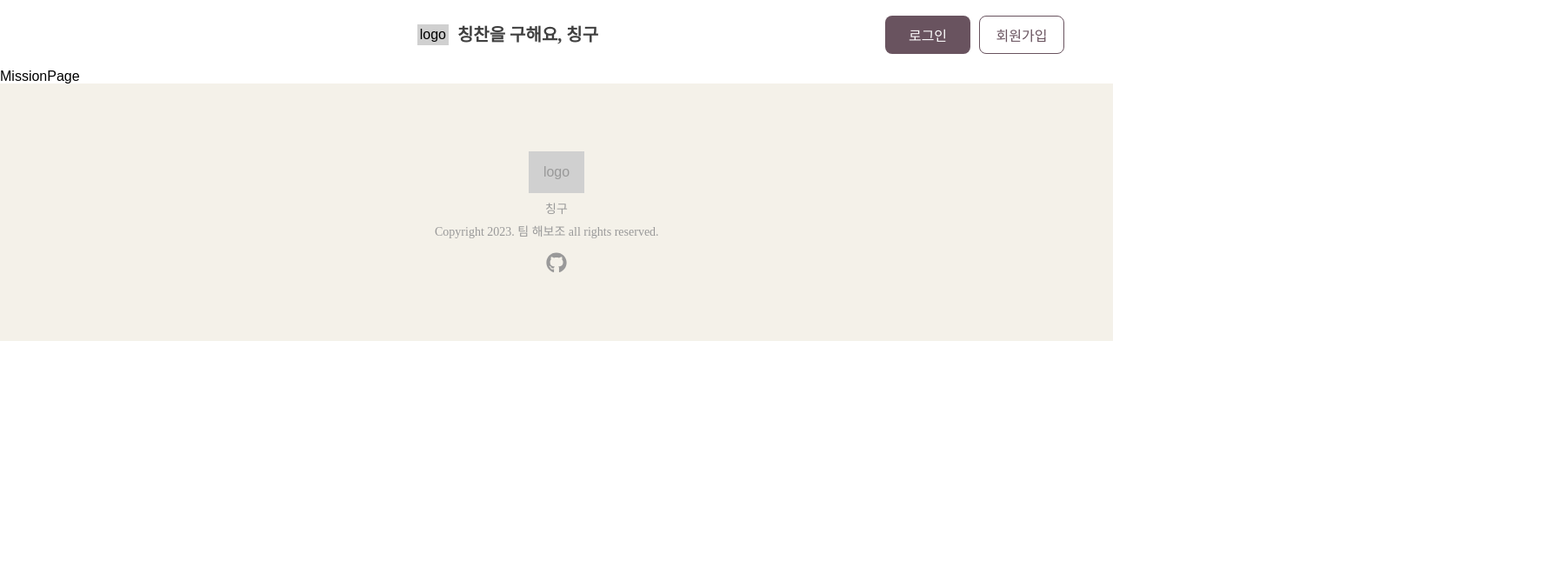
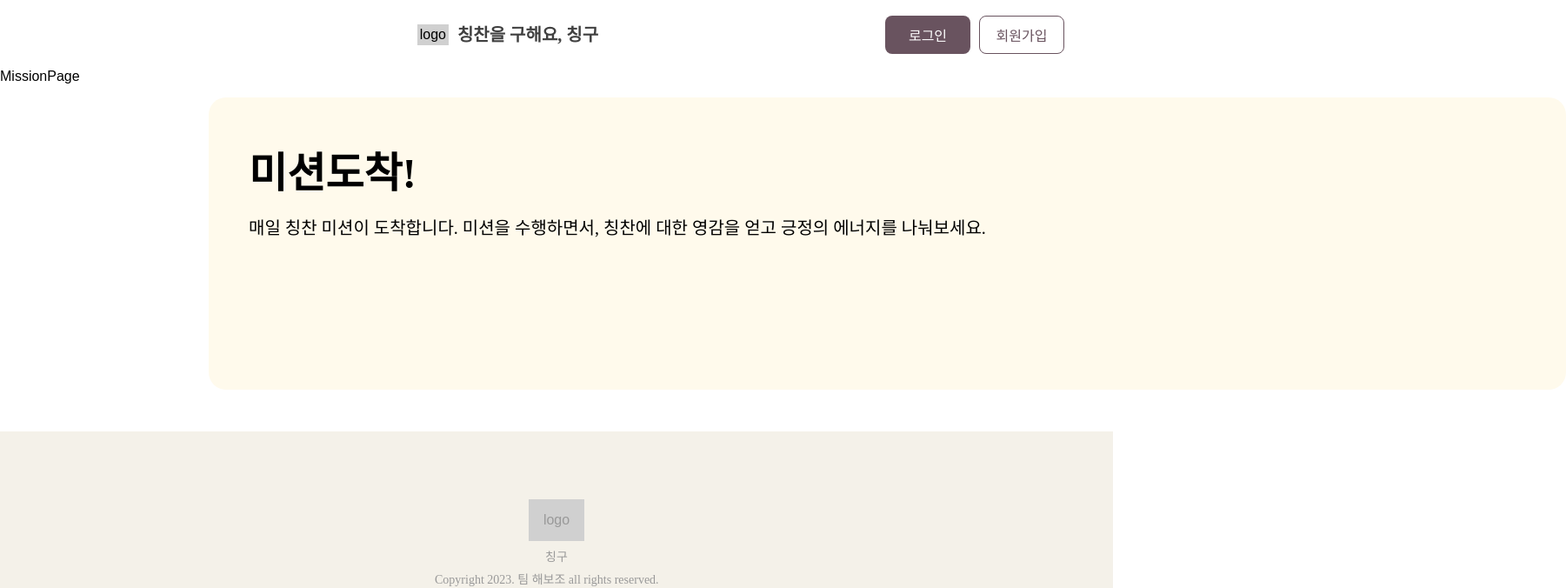
Before and after one commit to DHyeonJ/Compliment, a React (Create React App) app: page /missionpage in a window 1280 px wide. Shown: the top 676 px of the page at 87% size, 1801 px wide, since content can reach past the window. Built offline with nearby package versions, Linux system fonts and the light colour scheme; no server answers.

Commit message:
Chore.미션페이지 작업전 백업입니다.

```diff
--- a/src/pages/MissionPage/MissionPage.tsx
+++ b/src/pages/MissionPage/MissionPage.tsx
@@ -1,7 +1,53 @@
 import React from 'react'
+import { auth } from '../../firebase'
+import { styled } from 'styled-components'
 
 function MissionPage() {
-  return <div>MissionPage</div>
+  const user = auth.currentUser
+  const loggedInUserEmail = user ? user.email : null
+
+  return (
+    <>
+      <div>MissionPage</div>
+      <MissionTextArea>
+        <MissionTitle>미션도착!</MissionTitle>
+        <MissionText>매일 칭찬 미션이 도착합니다. 미션을 수행하면서, 칭찬에 대한 영감을 얻고 긍정의 에너지를 나눠보세요.</MissionText>
+      </MissionTextArea>
+    </>
+  )
 }
 
 export default MissionPage
+
+const MissionTextArea = styled.div`
+  width: 1440px;
+  height: 240px;
+  padding: 48px 72px 48px 46px;
+  align-items: center;
+  align-self: stretch;
+  border-radius: 20px;
+  background: #fffaec;
+  color: #000000;
+  margin-left: 240px;
+  margin-right: 240px;
+  margin-top: 16px;
+  margin-bottom: 48px;
+  padding: 48px 75px 48px 46px;
+`
+const MissionTitle = styled.div`
+  color: #000;
+  font-family: LINE Seed Sans KR;
+  font-size: 48px;
+  font-style: normal;
+  font-weight: 700;
+  line-height: normal;
+  margin-bottom: 16px;
+`
+const MissionText = styled.div`
+  color: #000;
+  font-family: LINE Seed Sans KR;
+  font-size: 20px;
+  font-style: normal;
+  font-weight: 400;
+  line-height: 32px; /* 160% */
+`
--- a/src/pages/user/Mypage.jsx
+++ b/src/pages/user/Mypage.jsx
@@ -1,7 +1,14 @@
-import React from 'react'
+import React, { useState, useEffect } from 'react'
+import { auth } from '../../firebase'
+function Mypage() {
+  const user = auth.currentUser
+  const loggedInUserEmail = user ? user.email : null
 
-function Mypage() {
-  return <div>Mypage</div>
+  return (
+    <>
+      <div>{loggedInUserEmail}님</div>
+    </>
+  )
 }
 
 export default Mypage
```
